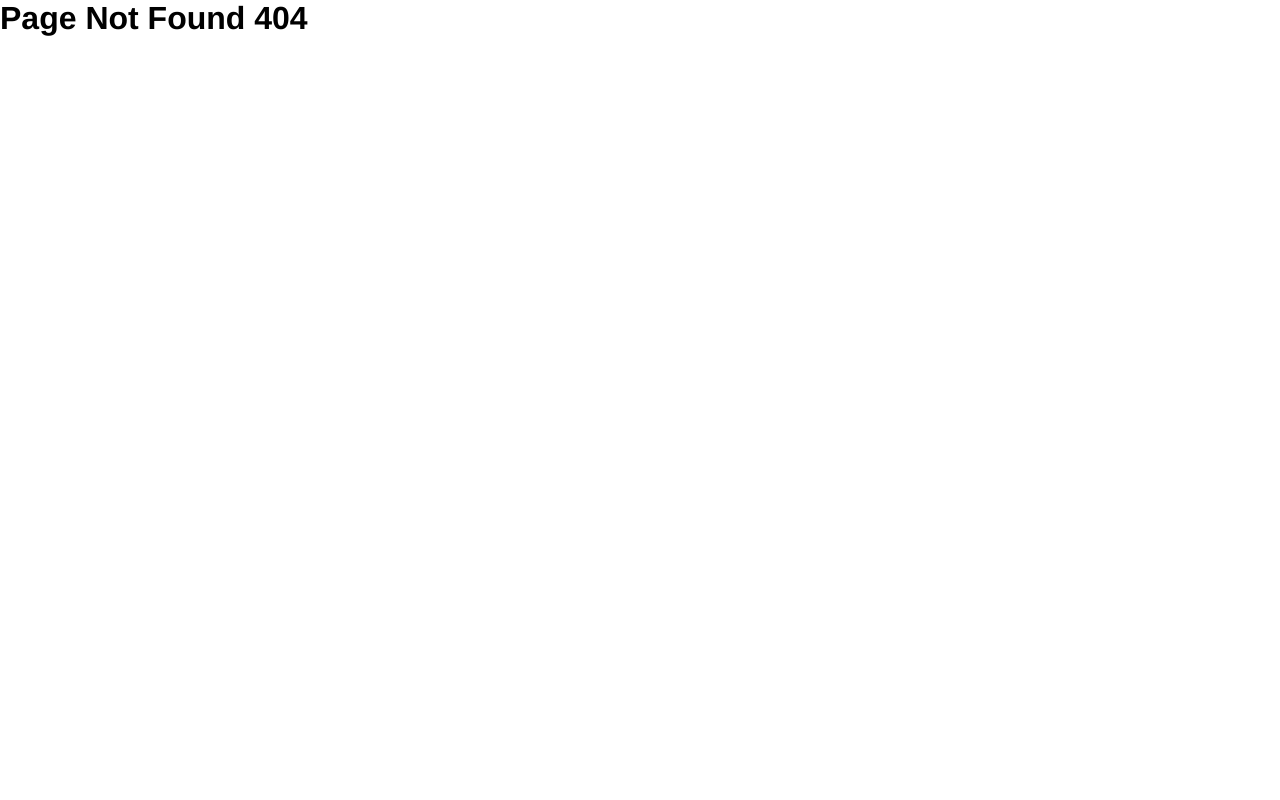
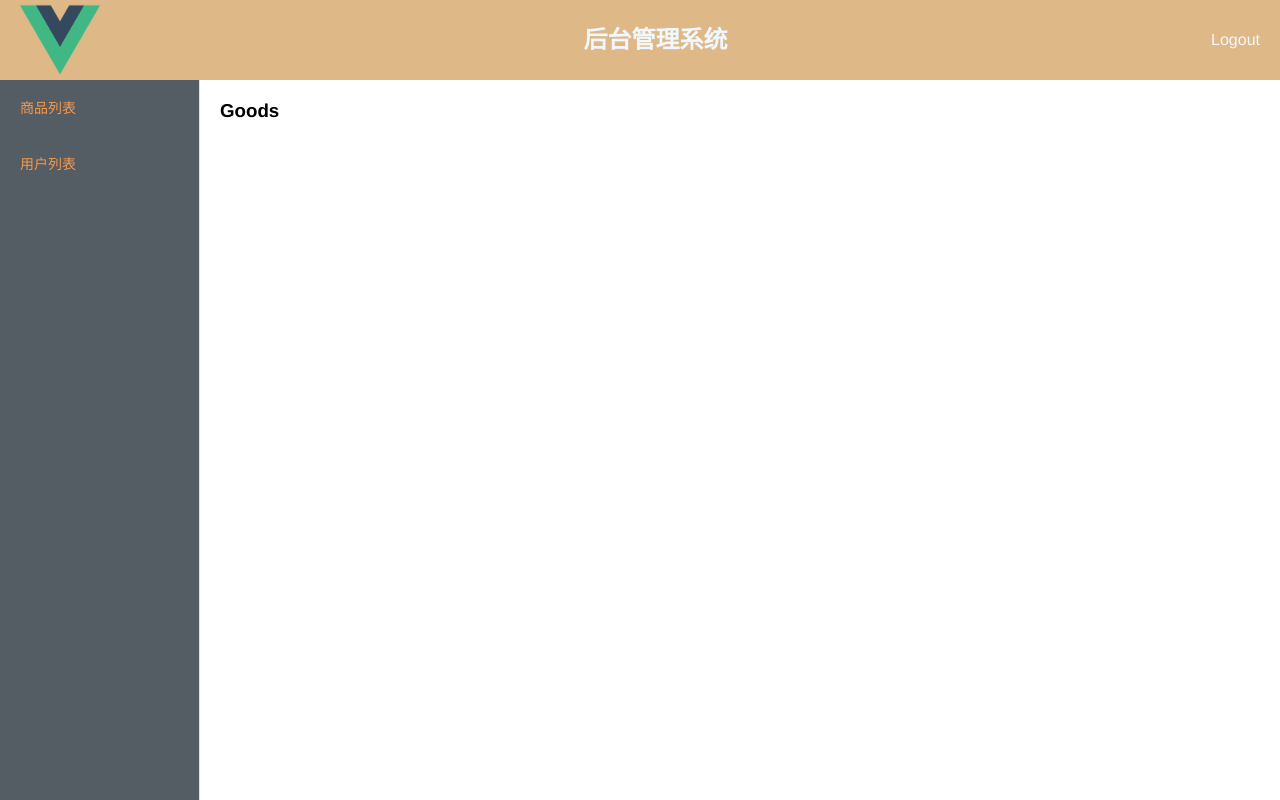
Before and after one commit to SiegFriedrich/Vue3TSDemo, a Vue app: page /goods in a window 1280 px wide. Before the commit this address had no page. Built offline with nearby package versions, Linux system fonts and the light colour scheme.

Commit message:
add UserView GoodsView

```diff
--- a/src/router/index.ts
+++ b/src/router/index.ts
@@ -8,6 +8,34 @@ const routes: Array<RouteRecordRaw> = [
   //   component: HomeView,
   // },
   {
+    path: "/",
+    name: "main",
+    component: () =>
+      import(/* webpackChunkName: "about" */ "../views/MainView.vue"),
+    children: [
+      {
+        path: "/goods",
+        name: "goods",
+        meta: {
+          isShow: true,
+          title: "商品列表",
+        },
+        component: () =>
+          import(/* webpackChunkName: "about" */ "../views/GoodsView.vue"),
+      },
+      {
+        path: "/users",
+        name: "users",
+        meta: {
+          isShow: true,
+          title: "用户列表",
+        },
+        component: () =>
+          import(/* webpackChunkName: "about" */ "../views/UsersView.vue"),
+      },
+    ],
+  },
+  {
     path: "/about",
     name: "about",
     // route level code-splitting
@@ -16,15 +44,15 @@ const routes: Array<RouteRecordRaw> = [
     component: () =>
       import(/* webpackChunkName: "about" */ "../views/AboutView.vue"),
   },
-  {
-    path: "/",
-    name: "login",
-    // route level code-splitting
-    // this generates a separate chunk (about.[hash].js) for this route
-    // which is lazy-loaded when the route is visited.
-    component: () =>
-      import(/* webpackChunkName: "login" */ "../views/LoginView.vue"),
-  },
+  // {
+  // path: "/",
+  // name: "login",
+  // route level code-splitting
+  // this generates a separate chunk (about.[hash].js) for this route
+  // which is lazy-loaded when the route is visited.
+  // component: () =>
+  //   import(/* webpackChunkName: "login" */ "../views/LoginView.vue"),
+  // },
   {
     path: "/blog-main-page",
     name: "blogMainPage",
--- /dev/null
+++ b/src/views/GoodsView.vue
@@ -0,0 +1,21 @@
+<template>
+    <div>
+    <h1>Goods</h1>
+    </div>
+</template>
+
+<script lang="ts">
+import { defineComponent } from 'vue'
+
+export default defineComponent({
+    setup () {
+
+
+        return {}
+    }
+})
+</script>
+
+<style scoped>
+
+</style>
--- /dev/null
+++ b/src/views/MainView.vue
@@ -0,0 +1,95 @@
+<template>
+    <div class="common-layout">
+      <el-container>
+        <el-header class="header">
+        <div><img alt="vue.logo" src="../assets/logo.png"></div>
+           <h2>后台管理系统</h2>
+         <div class="logout">Logout</div>
+        </el-header>
+        <el-container>
+        <el-aside class="aside" width="200px">
+
+
+
+      <el-menu
+        active-text-color="#ffd04b"
+        background-color="#545c64"
+        class="el-menu-vertical-demo"
+        default-active="2"
+        text-color="rgb(247,153,74)"
+        router
+      >
+        <el-menu-item v-for="item in routerList" :index="item.path" :key="item.path">
+
+          <span>{{item.meta.title}}</span>
+        </el-menu-item>
+
+      </el-menu>
+
+
+
+
+
+        </el-aside>
+        <el-main><router-view></router-view></el-main>
+      </el-container>
+      </el-container>
+    </div>
+</template>
+
+
+
+<script lang="ts">
+import { defineComponent} from 'vue'
+import router from '@/router';
+
+
+export default defineComponent({
+    setup () {
+      const handleOpen = (key: string, keyPath: string[]) => {
+  console.log(key, keyPath)
+}
+const handleClose = (key: string, keyPath: string[]) => {
+  console.log(key, keyPath)
+}
+      const routerList = router.getRoutes().filter( el => el.meta.isShow == true);
+      console.log(routerList)
+
+
+
+
+        return {routerList,handleOpen,handleClose}
+    }
+})
+</script>
+
+<style lang="scss" scoped>
+  .header{
+    height: 80px;
+    background-color: burlywood;
+    color: white;
+    display: flex;
+    justify-content:space-between;
+    img{
+      width: 80px;
+    }
+    h2,.logout{
+      text-align: center;
+      height: 80px;
+      line-height: 80px;
+      color:aliceblue
+    }
+    .grid4{
+      background-color: aquamarine;
+    }
+  }
+  .aside{
+    .el-menu-vertical-demo{
+      background-color:#545c64;
+      color: white;
+      /** 100vh means the height of screen */
+      height: calc( 100vh - 80px )
+    }
+
+  }
+</style>
--- /dev/null
+++ b/src/views/UsersView.vue
@@ -0,0 +1,21 @@
+<template>
+    <div>
+        <h1>Users</h1>
+    </div>
+</template>
+
+<script lang="ts">
+import { defineComponent } from 'vue'
+
+export default defineComponent({
+    setup () {
+
+
+        return {}
+    }
+})
+</script>
+
+<style scoped>
+
+</style>
```
